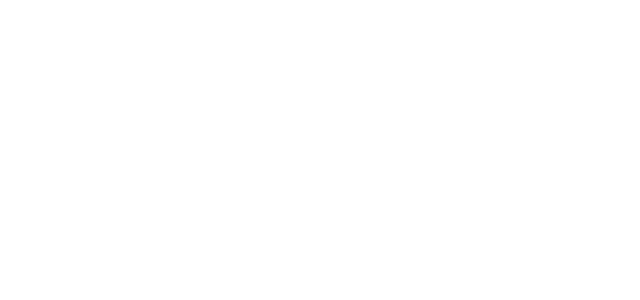
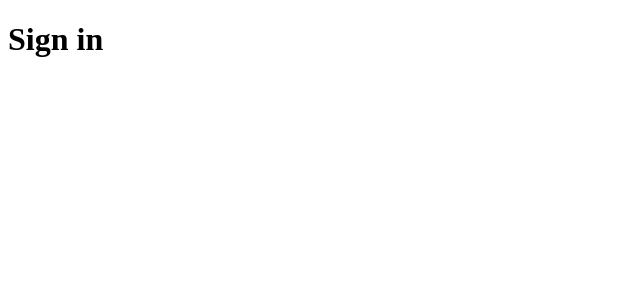
Before and after one commit to seojiminca/passport_jwt, a React (Create React App) app in the folder client/: page /register in a window 1280 px wide. Shown: the top 300 px of the page, without its empty margins (0-640 px from the left). Built offline with nearby package versions, Linux system fonts and the light colour scheme.

Commit message:
Add register.js

```diff
--- a/client/src/screens/Register.js
+++ b/client/src/screens/Register.js
@@ -1,10 +1,19 @@
 //rsc
-import React from 'react';
+import React, {useState} from 'react';
 
 const Register = () => {
+    const [formData, setFormData] = useState({
+        email: '',
+        name: '',
+        password: '',
+        textChange: 'Sign in'
+    });
+
     return (
-        <div>
-
+        <div className="App">
+            <div>
+                <h1>Sign in</h1>
+            </div>
         </div>
     );
 };
--- a/client/src/screens/Signin.js
+++ b/client/src/screens/Signin.js
@@ -1,4 +1,4 @@
-import React from 'react';
+import React, {useState} from 'react';
 
 const Signin = () => {
     const [formData, setFormData] = useState({
```
